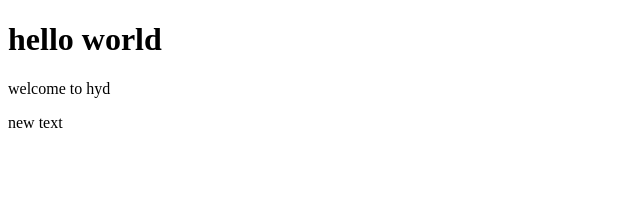
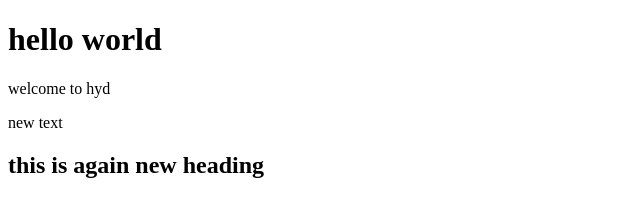
Before and after one commit to sharan559/html-project, a plain HTML site: page index.html in a window 1280 px wide. Shown: the whole page, without its empty margins (0-640 px from the left). Drawn offline with Linux system fonts and the light colour scheme.

Commit message:
Update index.html

```diff
--- a/index.html
+++ b/index.html
@@ -9,5 +9,6 @@
     <h1>hello world</h1>
     <p>welcome to hyd</p>
     <p>new text</p>
+    <h2>this is again new heading</h2>
 </body>
 </html>
```
